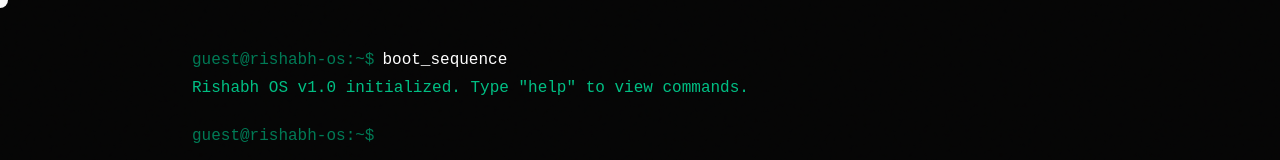
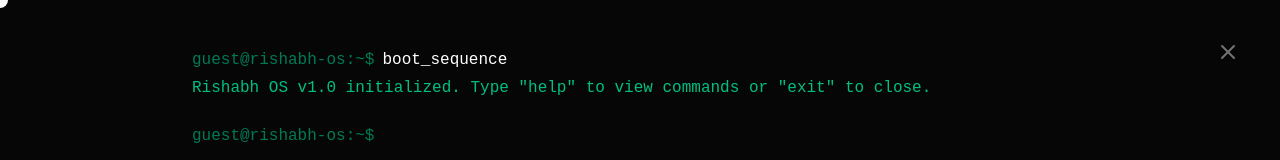
Before and after one commit to Rishabh2603-sus/portfolio-v2, a React (Vite) app: page / in a window 1280 px wide. Both pictures are taken after a click on the button 1027 px from the left and 42 px from the top of the page. Shown: the top 160 px of the page. Built offline with nearby package versions, Linux system fonts and the light colour scheme.

Commit message:
feat: improve terminal exit UX with Escape key and X button

```diff
--- a/src/components/ui/TerminalMode.tsx
+++ b/src/components/ui/TerminalMode.tsx
@@ -1,10 +1,11 @@
 import React, { useState, useRef, useEffect } from 'react';
 import { motion } from 'framer-motion';
+import { X } from 'lucide-react';
 import { useSoundDesign } from '../../hooks/useSoundDesign';
 
 export function TerminalMode({ onClose }: { onClose: () => void }) {
   const [history, setHistory] = useState<{cmd: string, out: React.ReactNode}[]>([
-    { cmd: 'boot_sequence', out: 'Rishabh OS v1.0 initialized. Type "help" to view commands.' }
+    { cmd: 'boot_sequence', out: 'Rishabh OS v1.0 initialized. Type "help" to view commands or "exit" to close.' }
   ]);
   const [input, setInput] = useState('');
   const inputRef = useRef<HTMLInputElement>(null);
@@ -17,8 +18,19 @@ export function TerminalMode({ onClose }: { onClose: () => void }) {
 
     // Lock scroll on body
     document.body.style.overflow = "hidden";
+
+    const handleKeyDown = (e: KeyboardEvent) => {
+      if (e.key === 'Escape') {
+        onClose();
+      }
+    };
+    document.addEventListener('keydown', handleKeyDown);
+
     return () => {
       document.body.style.overflow = "unset";
+
+      document.removeEventListener('keydown', handleKeyDown);
+
     };
   }, []);
 
@@ -73,6 +85,18 @@ export function TerminalMode({ onClose }: { onClose: () => void }) {
       className="fixed inset-0 z-[200] bg-[#050505] text-emerald-500 font-mono p-6 md:p-12 overflow-y-auto"
       onClick={() => inputRef.current?.focus()}
     >
+      <button
+        onClick={(e) => {
+          e.stopPropagation();
+          playSound('click');
+          onClose();
+        }}
+        onMouseEnter={() => playSound('hover')}
+        className="fixed top-6 right-6 md:top-8 md:right-8 z-50 p-2 text-neutral-500 hover:text-white hover:bg-white/10 rounded-full transition-all"
+        title="Close Terminal (Esc)"
+      >
+        <X className="w-6 h-6" />
+      </button>
       <div
         className="pointer-events-none fixed inset-0 z-0 h-full w-full opacity-[0.06] mix-blend-overlay"
         style={{
```
